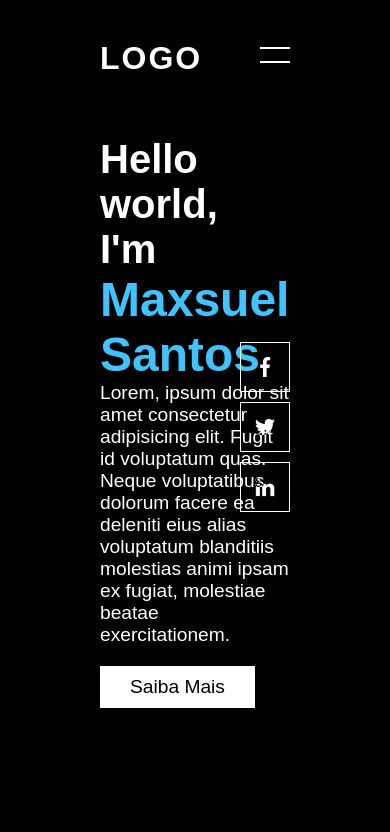
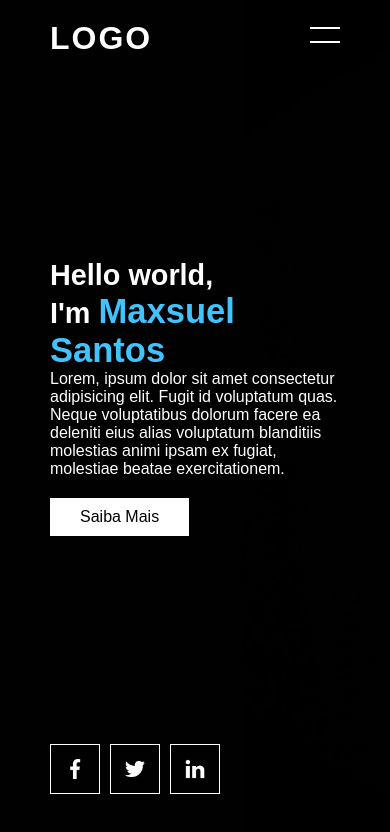
Before and after one commit to Maxsuel-Santos/Portfolio, a plain HTML site: page index.html in a window 390 px wide. Drawn offline with Linux system fonts and the light colour scheme.

Commit message:
Update style.css

```diff
--- a/style/style.css
+++ b/style/style.css
@@ -185,3 +185,46 @@ header #toggle::after {
     filter: invert(1);
     mix-blend-mode: difference;
 }
+
+@media only screen and (max-width: 767px) {
+    header {
+        padding: 20px 50px;
+    }
+
+    .banner {
+        padding: 100px 50px 150px;
+    }
+
+    .banner h2 {
+        font-size: 1.8em;
+    }
+
+    .banner .content p , .banner .content a{
+        font-size: 1em;
+    }
+
+    .banner.active {
+        transform: translateX(-250px);
+    }
+
+    #navigation {
+        width: 250px;
+    }
+
+    #navigation ul li a {
+        font-size: 1.5em;
+        margin: 5px 0;
+    }
+
+    .sci {
+        position: absolute;
+        bottom: 50px;
+        right: initial;
+        flex-direction: row;
+    }
+
+    .sci li a {
+        margin: initial;
+        margin-right: 10px;
+    }
+}
```
